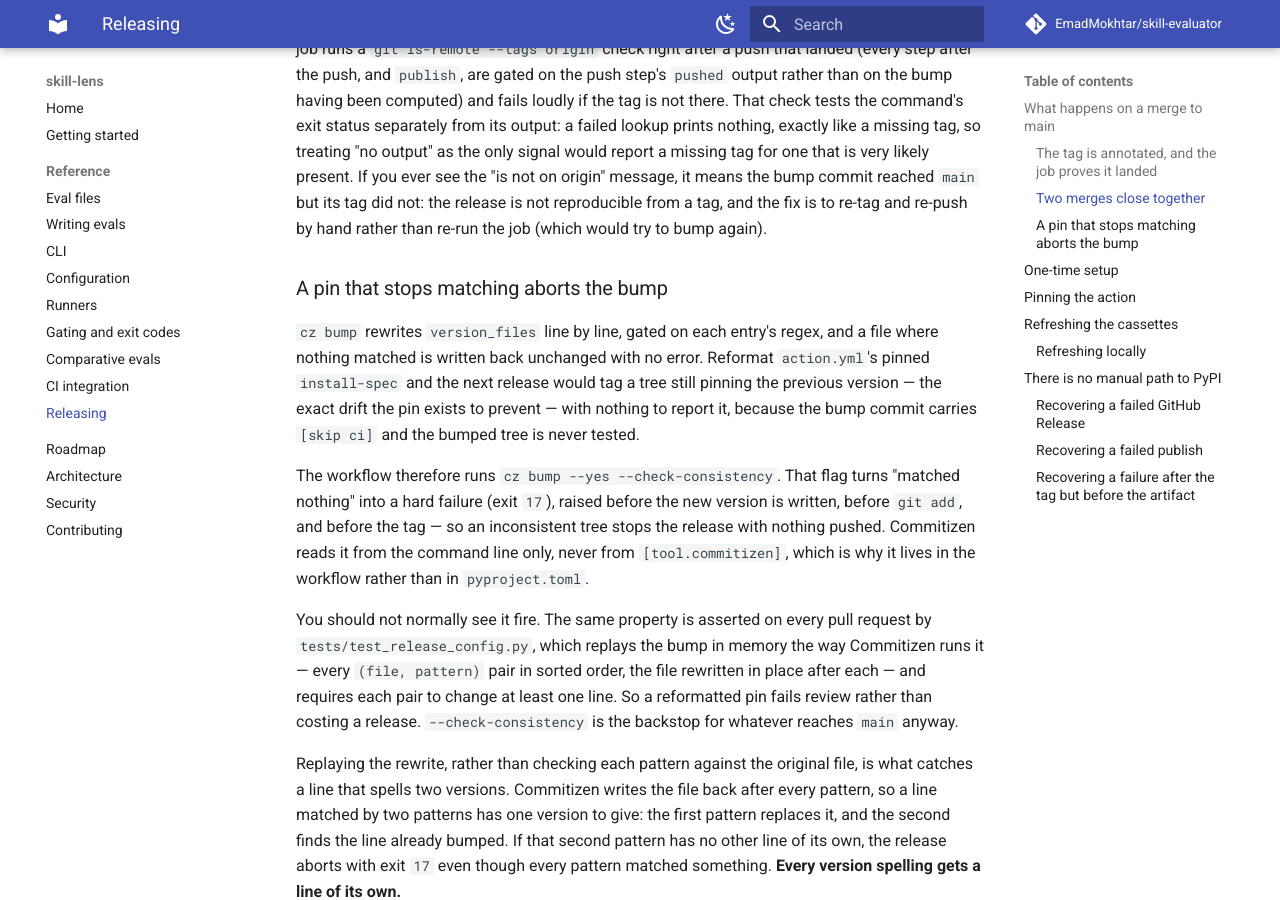
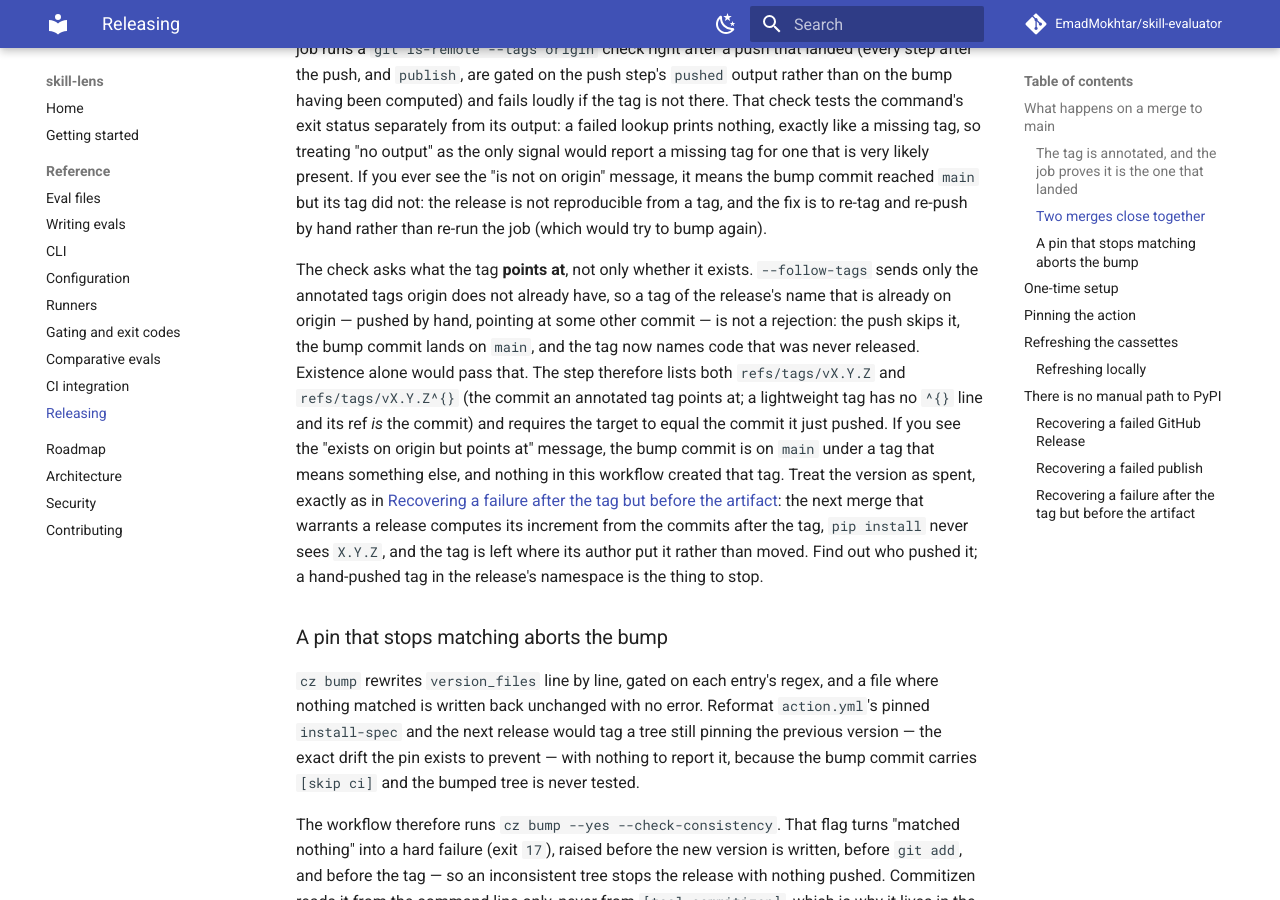
Before and after one commit to EmadMokhtar/skill-evaluator, an MkDocs documentation site: the page built from docs/releasing.md, in a window 1280 px wide and 900 px high, scrolled down 2617 px. Built offline with MkDocs 1.6.1 and Material for MkDocs 9.7.7, drawn with Linux system fonts in a browser that asks for light colours; comment, search, counter and statistics services are not loaded; some of the changed text lies outside the part shown.

Commit message:
fix(release): require the tag on origin to point at the pushed commit (#64)
`git push --follow-tags` sends only the annotated tags origin does not
already have. A tag of the release's name already on origin, pushed by
hand and pointing at another commit, is therefore not rejected: the push
skips it, the bump commit lands on main, and the tag names code that was
never released. The check after the push only asked whether the tag
existed, so it passed exactly that case, and the workflow's comments and
the docs described it as a rejection that could not happen.

The check now lists refs/tags/<tag> and refs/tags/<tag>^{} and requires
the target to equal the commit it just pushed, failing with a message
that names both commits and points at the recovery section. The version
reaches the script through env, so the tests can run it verbatim against
a local origin that already holds such a tag.

Co-authored-by: Claude Opus 5 <noreply@anthropic.com>

```diff
--- a/docs/releasing.md
+++ b/docs/releasing.md
@@ -44,7 +44,7 @@ rule here — it is the input to versioning. `fix:` gives a patch, `feat:` a min
 or a `BREAKING CHANGE:` footer a breaking change. Because `major_version_zero = true`, a
 breaking change stays inside `0.x` rather than promoting the project to `1.0.0`.
 
-### The tag is annotated, and the job proves it landed
+### The tag is annotated, and the job proves it is the one that landed
 
 `git push --follow-tags` — what `release` uses to push the bump commit and its tag together —
 pushes only **annotated** tags. Commitizen creates a lightweight tag unless told otherwise, so
@@ -100,6 +100,21 @@ signal would report a missing tag for one that is very likely present. If you ev
 "is not on origin" message, it means the bump commit reached `main` but its tag did not: the
 release is not reproducible from a tag, and the fix is to re-tag and re-push by hand rather
 than re-run the job (which would try to bump again).
+
+The check asks what the tag **points at**, not only whether it exists. `--follow-tags` sends
+only the annotated tags origin does not already have, so a tag of the release's name that is
+already on origin — pushed by hand, pointing at some other commit — is not a rejection: the
+push skips it, the bump commit lands on `main`, and the tag now names code that was never
+released. Existence alone would pass that. The step therefore lists both `refs/tags/vX.Y.Z`
+and `refs/tags/vX.Y.Z^{}` (the commit an annotated tag points at; a lightweight tag has no
+`^{}` line and its ref *is* the commit) and requires the target to equal the commit it just
+pushed. If you see the "exists on origin but points at" message, the bump commit is on `main`
+under a tag that means something else, and nothing in this workflow created that tag. Treat the
+version as spent, exactly as in
+[Recovering a failure after the tag but before the artifact](#recovering-a-failure-after-the-tag-but-before-the-artifact):
+the next merge that warrants a release computes its increment from the commits after the tag,
+`pip install` never sees `X.Y.Z`, and the tag is left where its author put it rather than moved.
+Find out who pushed it; a hand-pushed tag in the release's namespace is the thing to stop.
 
 ### A pin that stops matching aborts the bump
 
```
Also changed, not shown: ARCHITECTURE.md (+9 -3 lines), CLAUDE.md (+6 -3 lines), 2 other files.
